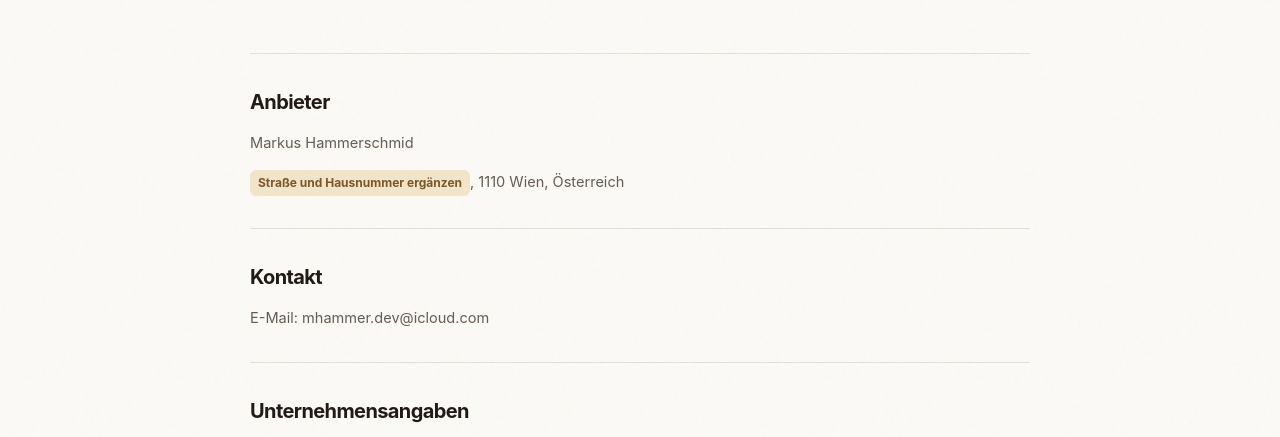
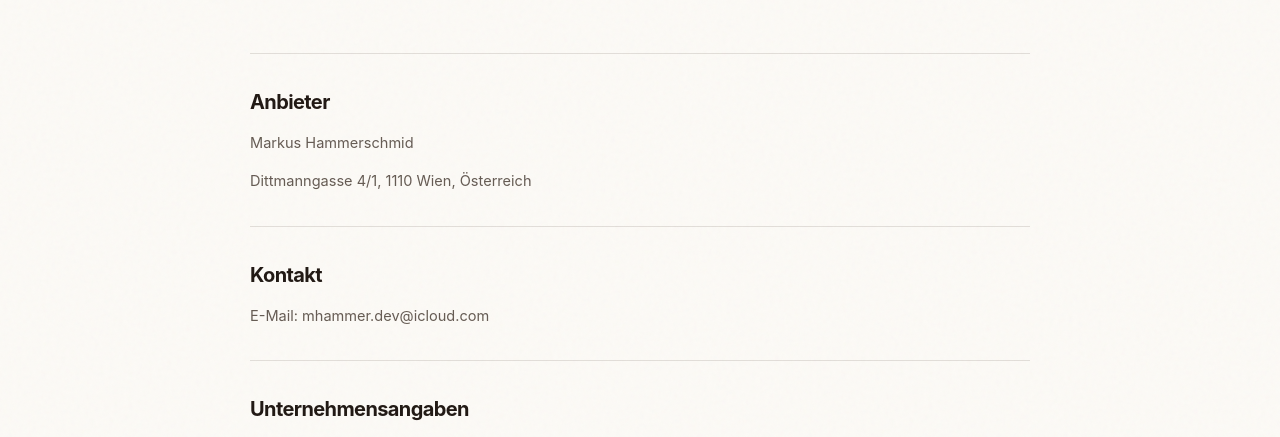
Before and after one commit to h-markus/tastewell-website, a plain HTML site: page imprint.html in a window 1280 px wide. Shown: the part 346-783 px from the top of the page. Drawn offline with Linux system fonts and the light colour scheme.

Commit message:
Add full address to privacy policy and imprint

```diff
--- a/imprint.html
+++ b/imprint.html
@@ -30,7 +30,7 @@
         <section>
           <h2>Anbieter</h2>
           <p>Markus Hammerschmid</p>
-          <p><span class="legal-placeholder">Straße und Hausnummer ergänzen</span>, 1110 Wien, Österreich</p>
+          <p>Dittmanngasse 4/1, 1110 Wien, Österreich</p>
         </section>
         <section>
           <h2>Kontakt</h2>
```
Also changed, not shown: privacy.html (+1 -1 lines).
